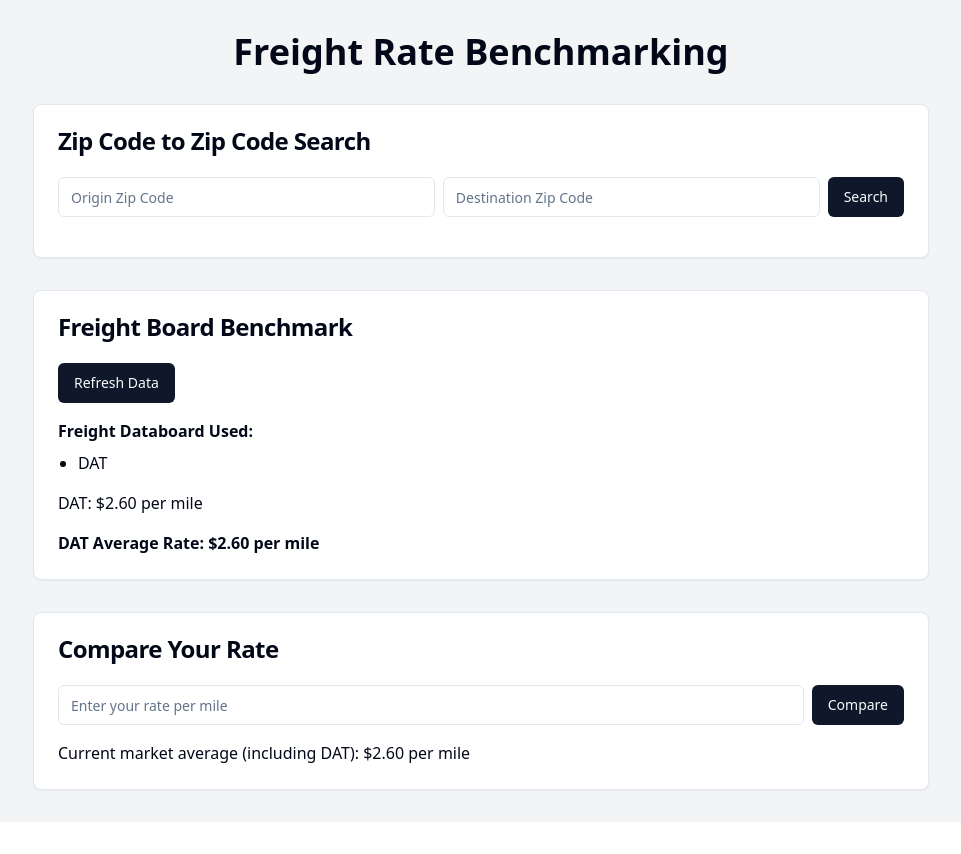
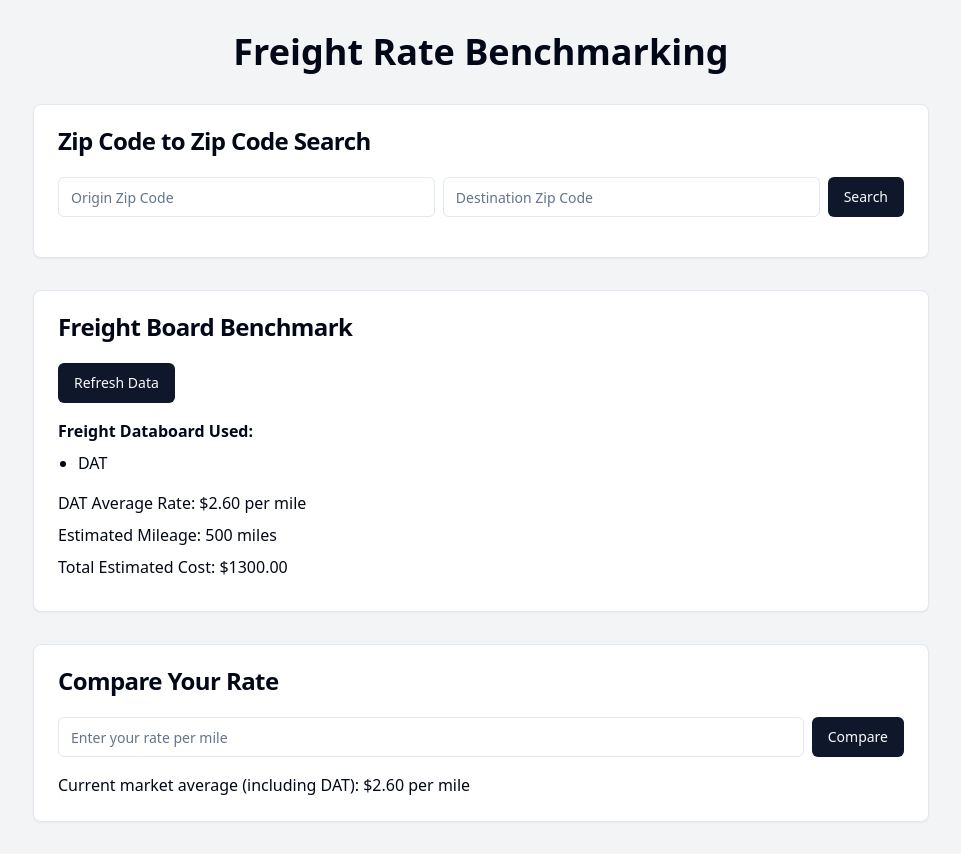
Before and after one commit to nbergeland/freight-fairness-finder, a React (Vite) app: page / in a window 1280 px wide. Both pictures are taken after a click on the button "Refresh Data". Shown: the whole page, without its empty margins (159-1120 px from the left). Before the commit the page ends 822 px from the top, so only its background shows below. Built offline with nearby package versions, Linux system fonts and the light colour scheme.

Commit message:
Add mileage and total cost to benchmark
Updated the Freight Board Benchmark component to include mileage and total cost figures in the displayed data. This enhancement provides users with additional context for freight rate comparisons.
[skip gpt_engineer]

```diff
--- a/src/components/FreightBoardBenchmark.jsx
+++ b/src/components/FreightBoardBenchmark.jsx
@@ -1,4 +1,4 @@
-import React, { useState } from 'react';
+import React from 'react';
 import { useQuery } from '@tanstack/react-query';
 import { Button } from '@/components/ui/button';
 import { Card, CardContent, CardHeader, CardTitle } from '@/components/ui/card';
@@ -7,26 +7,32 @@ const fetchFreightBoardData = async (originZip, destinationZip) => {
   // Simulated API call for DAT data only
   return new Promise((resolve) => {
     setTimeout(() => {
-      resolve([
-        { name: 'DAT', averageRate: 2.6 },
-      ]);
+      resolve({
+        name: 'DAT',
+        averageRate: 2.6,
+        mileage: 500, // Simulated mileage
+      });
     }, 1000);
   });
 };
 
 export const FreightBoardBenchmark = ({ originZip, destinationZip, onUpdateAverage }) => {
-  const { data: freightBoards, isLoading, refetch } = useQuery({
+  const { data: freightBoard, isLoading, refetch } = useQuery({
     queryKey: ['freightBoards', originZip, destinationZip],
     queryFn: () => fetchFreightBoardData(originZip, destinationZip),
     enabled: !!originZip && !!destinationZip,
   });
 
-  const calculateAverageRate = () => {
-    if (!freightBoards || freightBoards.length === 0) return 0;
-    const average = freightBoards[0].averageRate;
-    onUpdateAverage(average);
-    return average.toFixed(2);
+  const calculateTotalCost = () => {
+    if (!freightBoard) return 0;
+    return (freightBoard.averageRate * freightBoard.mileage).toFixed(2);
   };
+
+  React.useEffect(() => {
+    if (freightBoard) {
+      onUpdateAverage(freightBoard.averageRate);
+    }
+  }, [freightBoard, onUpdateAverage]);
 
   return (
     <Card className="mb-8">
@@ -39,28 +45,31 @@ export const FreightBoardBenchmark = ({ originZip, destinationZip, onUpdateAvera
         </div>
         {isLoading ? (
           <p>Loading freight board data...</p>
-        ) : (
+        ) : freightBoard ? (
           <>
             <h3 className="font-semibold mb-2">Freight Databoard Used:</h3>
             <ul className="list-disc pl-5 mb-4">
               <li>DAT</li>
             </ul>
             <ul>
-              {freightBoards?.map((board, index) => (
-                <li key={index} className="mb-2">
-                  {board.name}: ${board.averageRate.toFixed(2)} per mile
-                </li>
-              ))}
+              <li className="mb-2">
+                DAT Average Rate: ${freightBoard.averageRate.toFixed(2)} per mile
+              </li>
+              <li className="mb-2">
+                Estimated Mileage: {freightBoard.mileage} miles
+              </li>
+              <li className="mb-2">
+                Total Estimated Cost: ${calculateTotalCost()}
+              </li>
             </ul>
-            <p className="mt-4 font-bold">
-              DAT Average Rate: ${calculateAverageRate()} per mile
-            </p>
             {originZip && destinationZip && (
               <p className="mt-2">
                 For route: {originZip} to {destinationZip}
               </p>
             )}
           </>
+        ) : (
+          <p>No data available</p>
         )}
       </CardContent>
     </Card>
```
